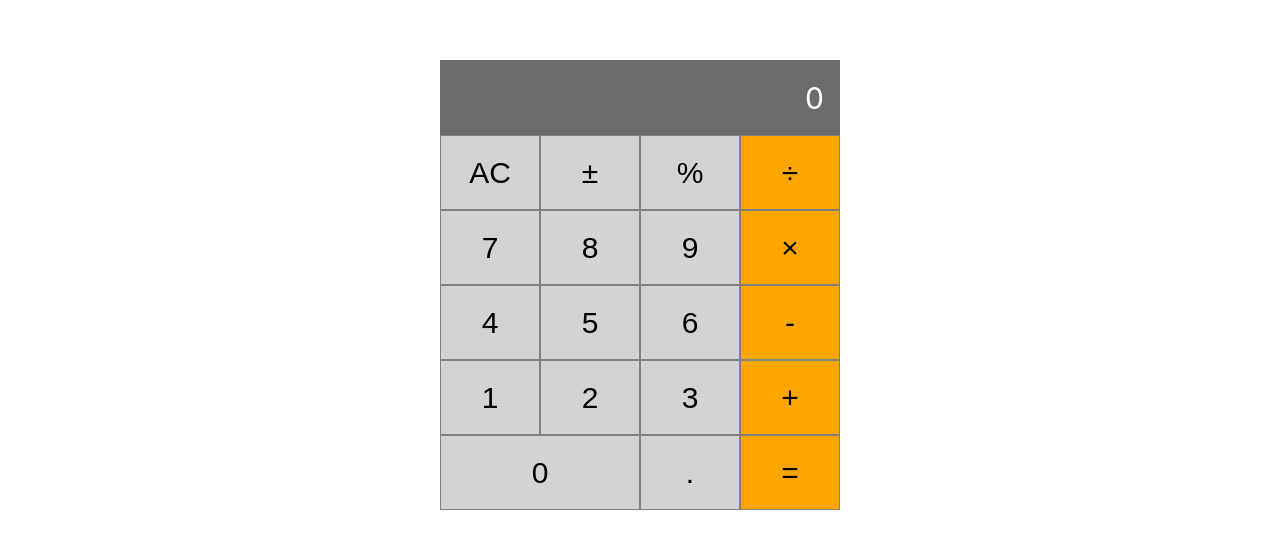
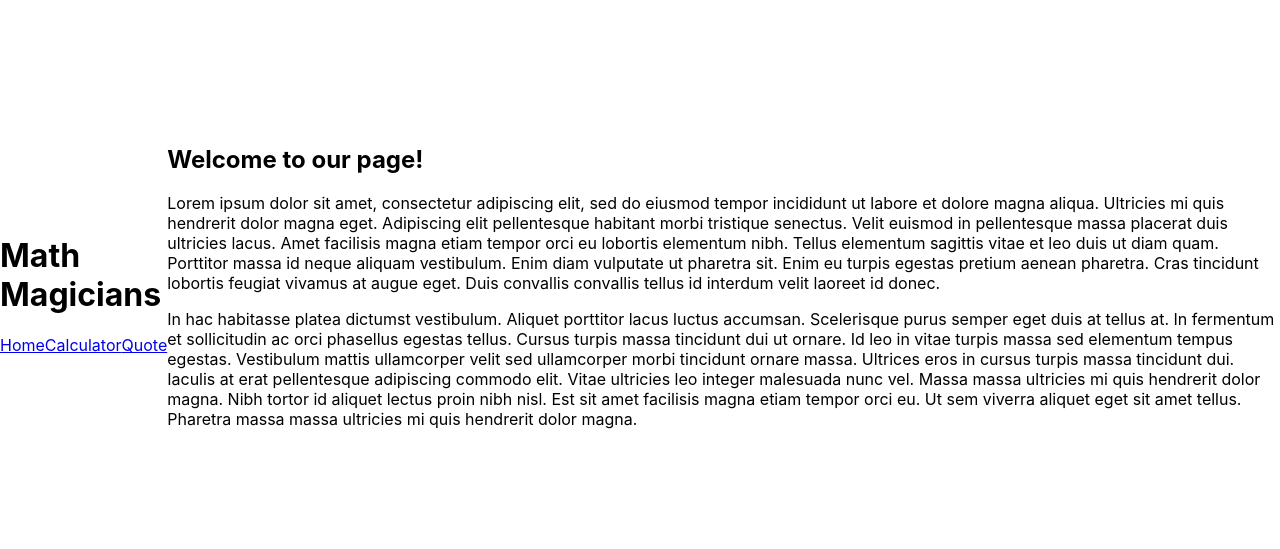
Before and after one commit to rbanos-mv/math-magicians, a React (Create React App) app: page / in a window 1280 px wide. Shown: the part 115-664 px from the top of the page. Built offline with nearby package versions, Linux system fonts and the light colour scheme.

Commit message:
Add pages and router

```diff
--- a/src/App.js
+++ b/src/App.js
@@ -1,6 +1,11 @@
 import React from 'react';
+import {
+  BrowserRouter as Router, Routes, Route, Link,
+} from 'react-router-dom';
 import './App.css';
-import Calculator from './components/Calculator';
+import Home from './pages/Home';
+import CalcPage from './pages/CalcPage';
+import Quote from './pages/Quote';
 
 class App extends React.Component {
   constructor(props) {
@@ -9,7 +14,32 @@ class App extends React.Component {
   }
 
   render() {
-    return <Calculator previous="" operand="" current="0" solved={false} />;
+    return (
+      <Router>
+        <header>
+          <h1>Math Magicians</h1>
+          <div className="nav">
+            <nav>
+              <Link className="link" to="/">
+                Home
+              </Link>
+              <Link className="link" to="/calculator">
+                Calculator
+              </Link>
+              <Link className="link" to="/quote">
+                Quote
+              </Link>
+            </nav>
+          </div>
+        </header>
+        <Routes>
+          <Route path="/" element={<Home />} />
+          <Route path="/calculator" element={<CalcPage />} />
+          <Route path="/quote" element={<Quote />} />
+          <Route path="*" element={<div>Page not found</div>} />
+        </Routes>
+      </Router>
+    );
   }
 }
 
```
